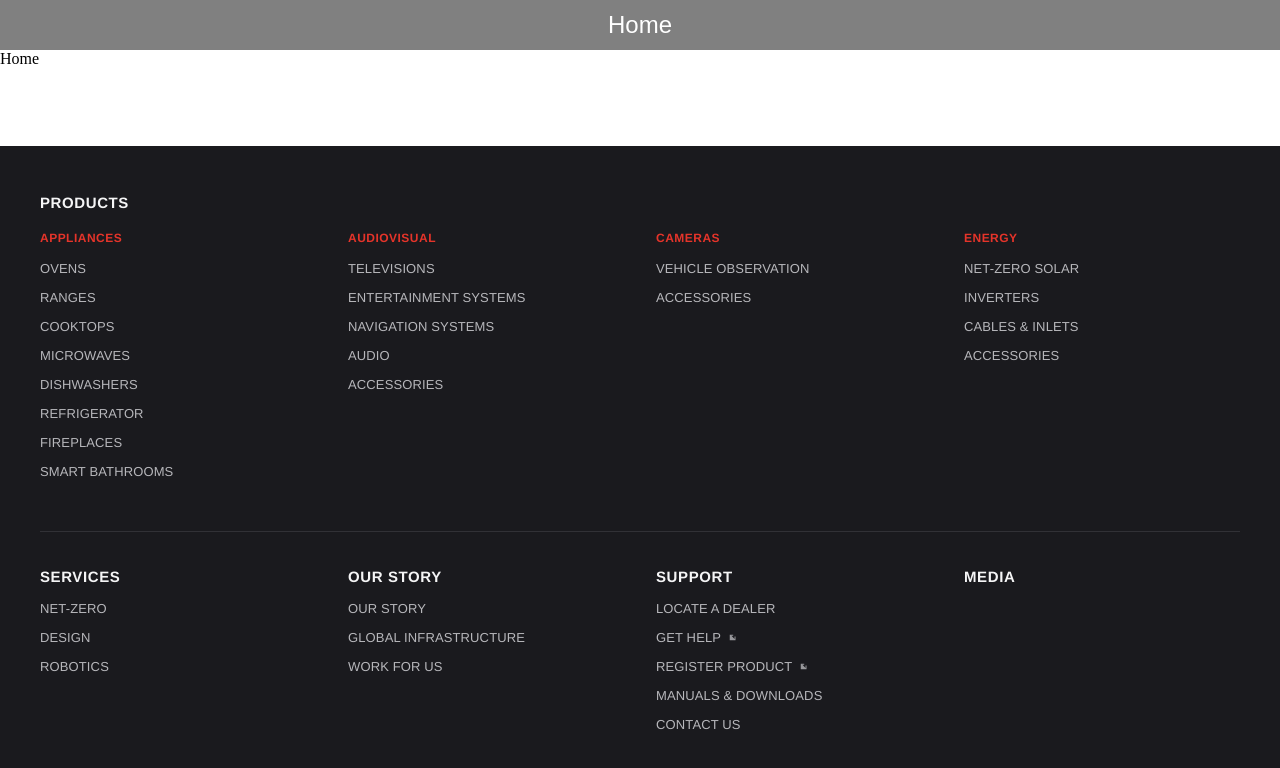
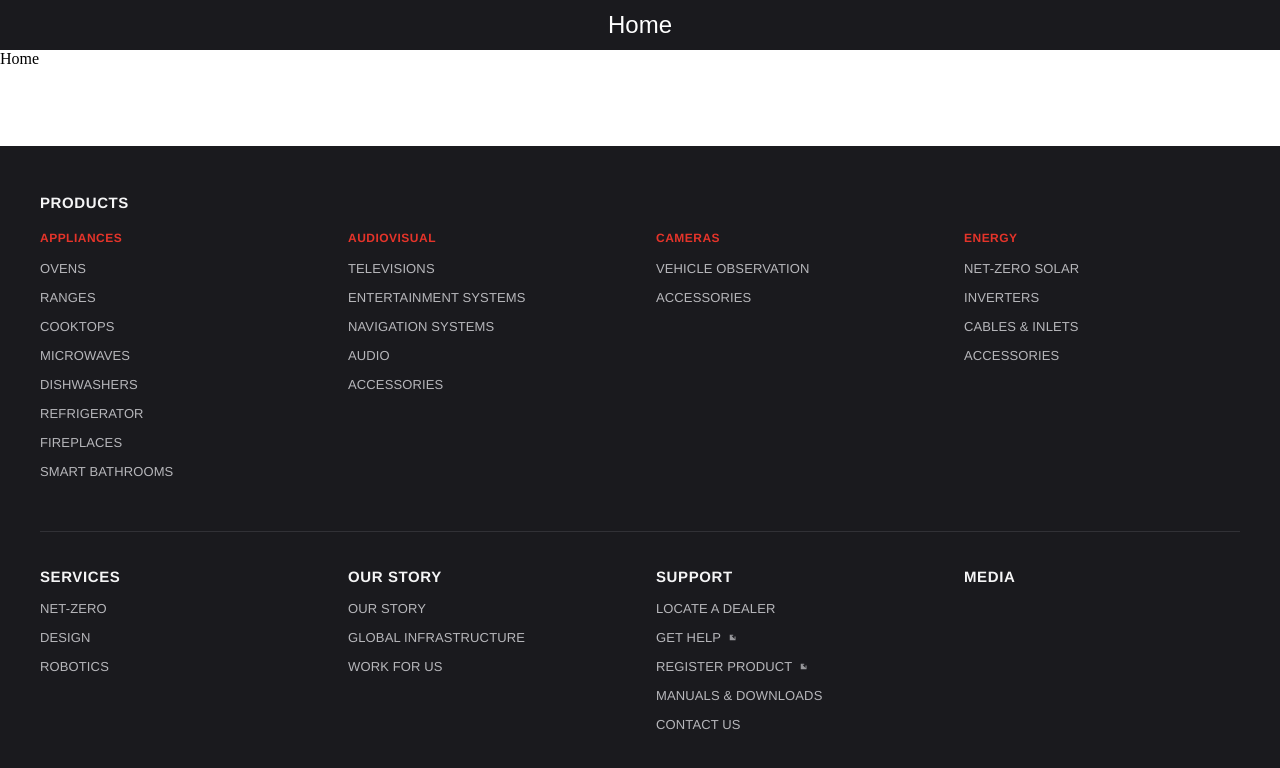
Before and after one commit to Aidiko/gt, a React (Vite) app: page / in a window 1280 px wide. Shown: the top 768 px of the page. Built offline with nearby package versions, Linux system fonts and the light colour scheme; a web font is replaced by a local one.

Commit message:
header added

```diff
--- a/src/components/Header/Header.css
+++ b/src/components/Header/Header.css
@@ -10,7 +10,7 @@ header {
 	display: flex;
 	justify-content: center;
 	align-items: center;
-	background-color: gray;
+	background-color: #1a1a1e;
 	height: 50px;
 	font-family: "MuseoModerno", sans-serif;
 	font-size: 24px;
```
Also changed, not shown: src/components/Footer/Footer.css (line endings or trailing spaces).
